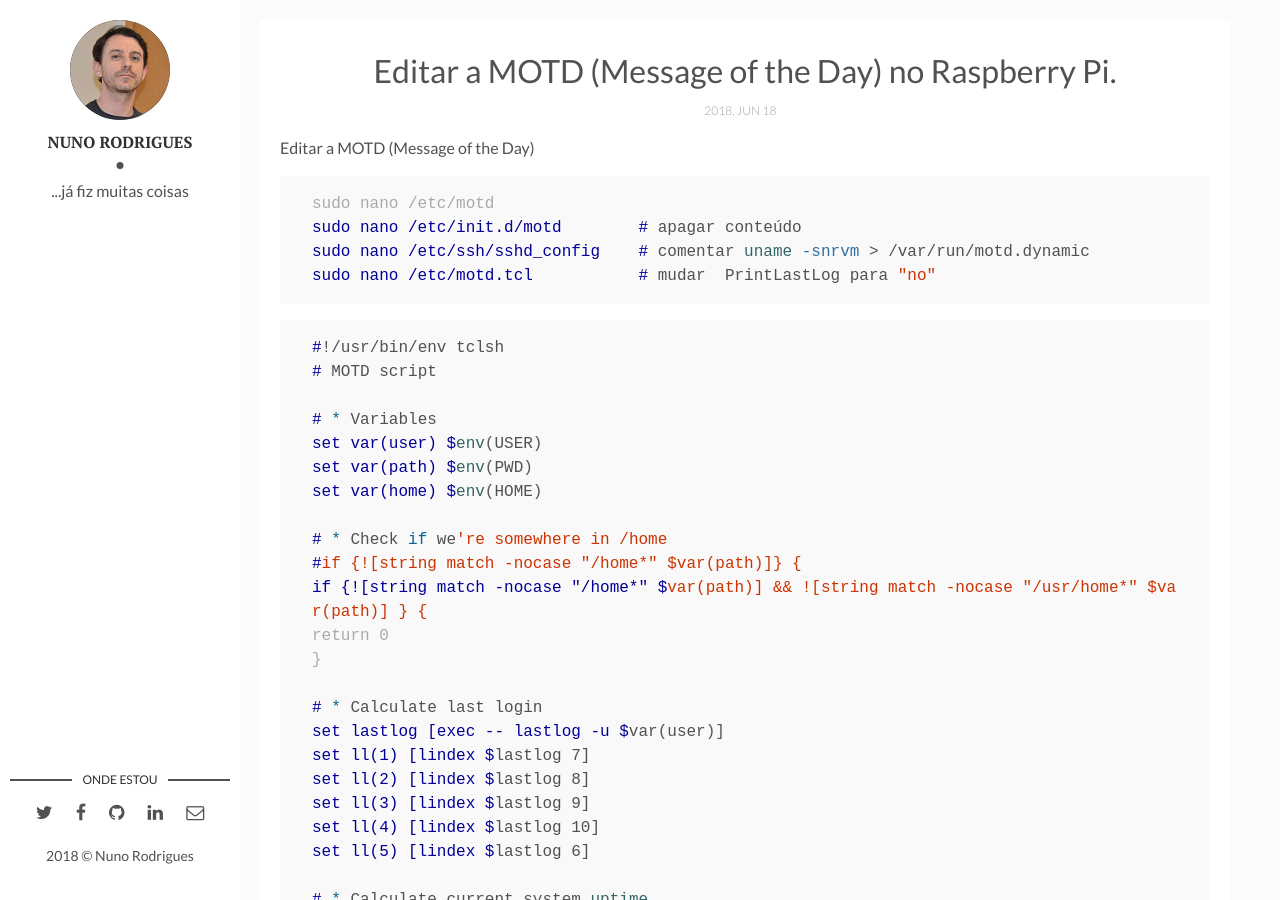
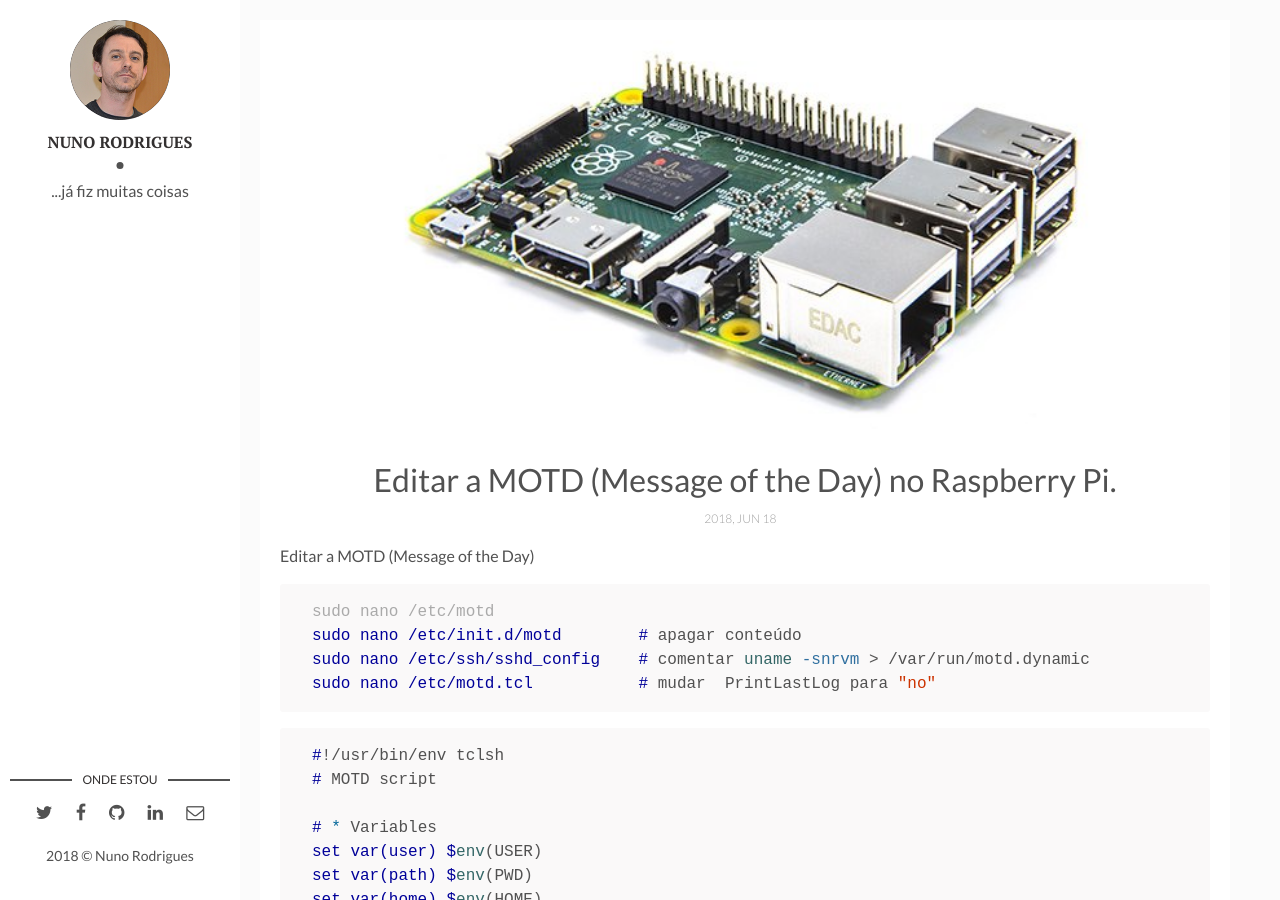
Before and after one commit to nunogand/teste_web, a Jekyll site: the page built from _posts/2018-06-18-MOTD.md, in a window 1280 px wide and 900 px high. Built offline with Jekyll 4.4.1, drawn with Linux system fonts in a browser that asks for light colours.

Commit message:
Update 2018-06-18-MOTD.md

```diff
--- a/_posts/2018-06-18-MOTD.md
+++ b/_posts/2018-06-18-MOTD.md
@@ -1,12 +1,11 @@
 ---
 layout: post
 title: "Editar a MOTD (Message of the Day) no Raspberry Pi."
-excerpt: "Editar a MOTD (Message of the Day) que surge aquando do login"
+description: "Editar a MOTD (Message of the Day) que surge aquando do login"
 categories: [Raspberry]
 tags: [Raspberry, MOTD]
 comments: false
-image:
-  feature: header_raspi.jpg
+img: header_raspi.jpg
 ---
 
 Editar a MOTD (Message of the Day)
```
